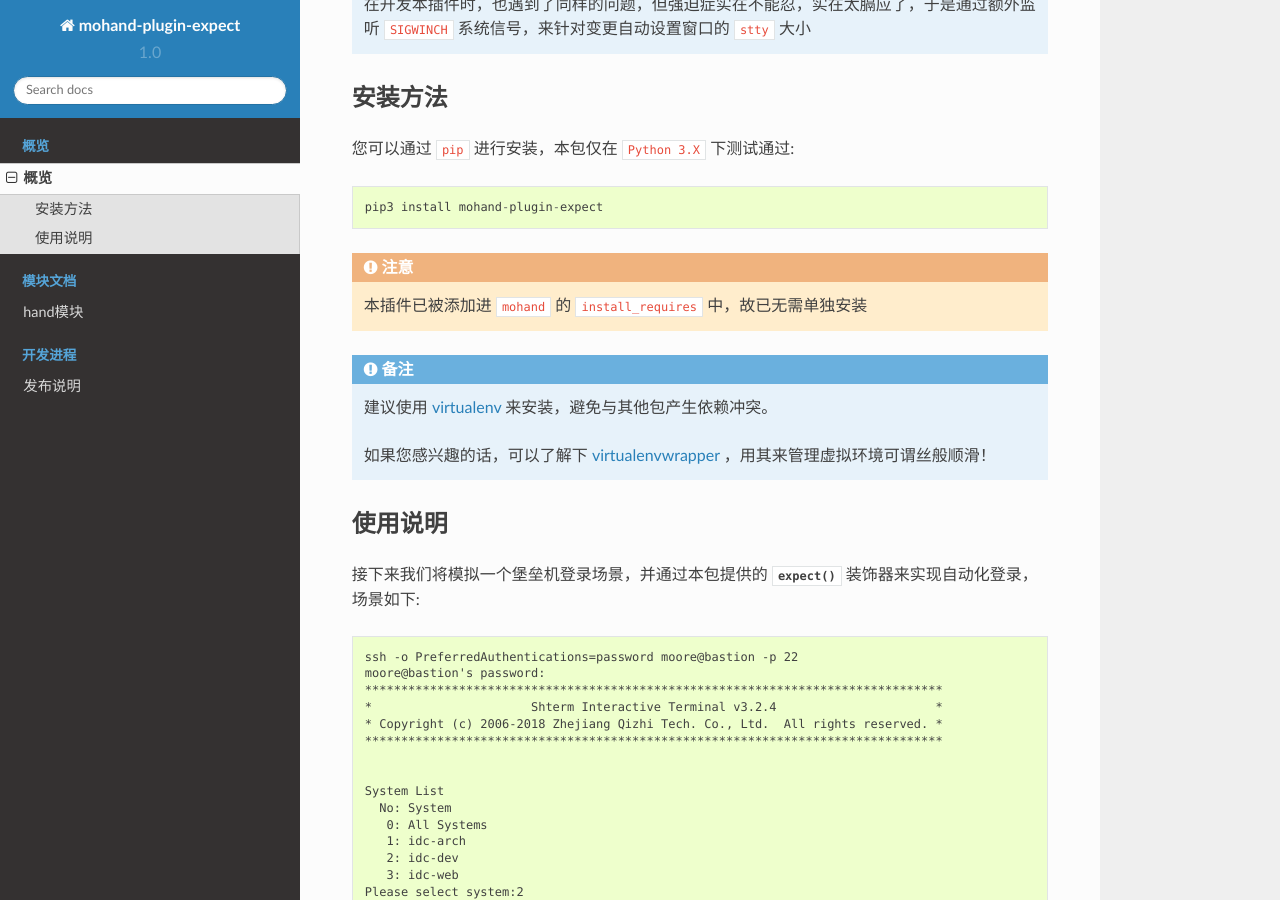
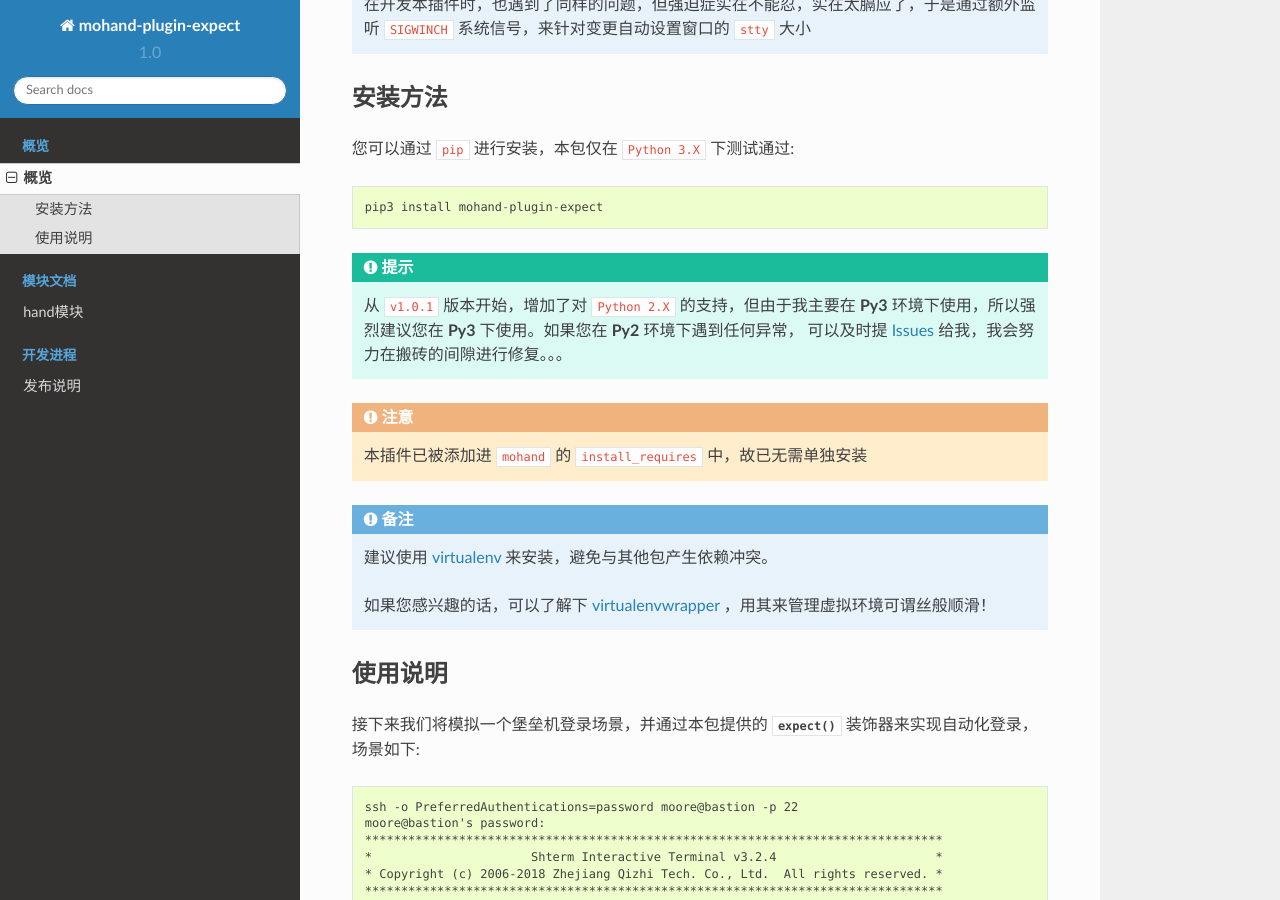
Before and after one commit to littlemo/mohand-plugin-expect, a Sphinx documentation site: the page built from docs/source/intro/overview.rst, in a window 1280 px wide and 900 px high, scrolled down 483 px. Built offline with Sphinx 7.4.7 and the Read the Docs theme 2.0.0, drawn with Linux system fonts in a browser that asks for light colours; formulas are drawn with MathJax 3.

Commit message:
F: 在概览文档中添加关于Py2兼容支持的说明

```diff
--- a/docs/source/intro/overview.rst
+++ b/docs/source/intro/overview.rst
@@ -26,6 +26,12 @@
 您可以通过 ``pip`` 进行安装，本包仅在 ``Python 3.X`` 下测试通过::
 
     pip3 install mohand-plugin-expect
+
+.. hint::
+
+    从 ``v1.0.1`` 版本开始，增加了对 ``Python 2.X`` 的支持，但由于我主要在 **Py3**
+    环境下使用，所以强烈建议您在 **Py3** 下使用。如果您在 **Py2** 环境下遇到任何异常，
+    可以及时提 `Issues`_ 给我，我会努力在搬砖的间隙进行修复。。。
 
 .. attention::
 
@@ -158,3 +164,4 @@
 .. _virtualenvwrapper: https://virtualenvwrapper.readthedocs.io/
 .. _正则验证工具: https://tool.moorehy.com/regex/
 .. _click: http://click.pocoo.org/6/
+.. _Issues: https://github.com/littlemo/mohand-plugin-expect/issues
```
